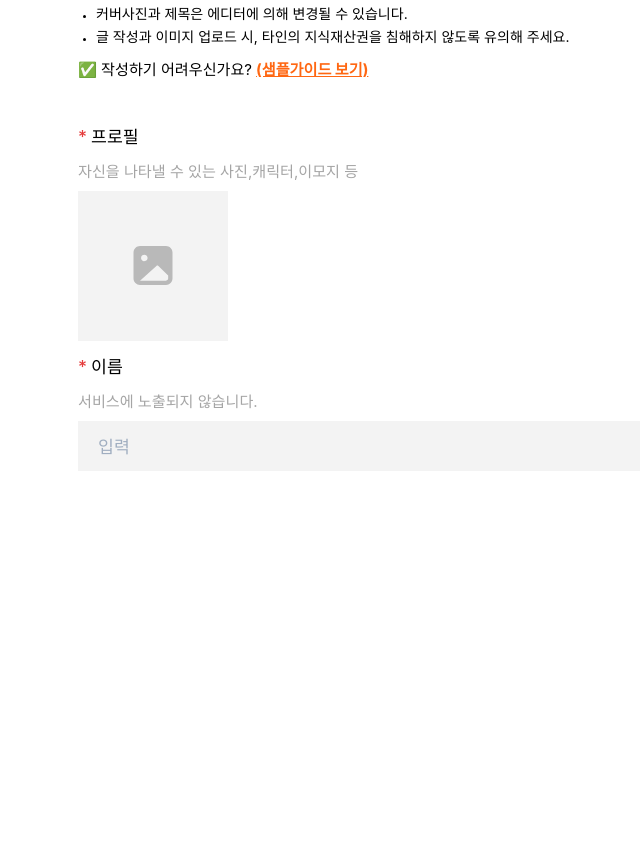
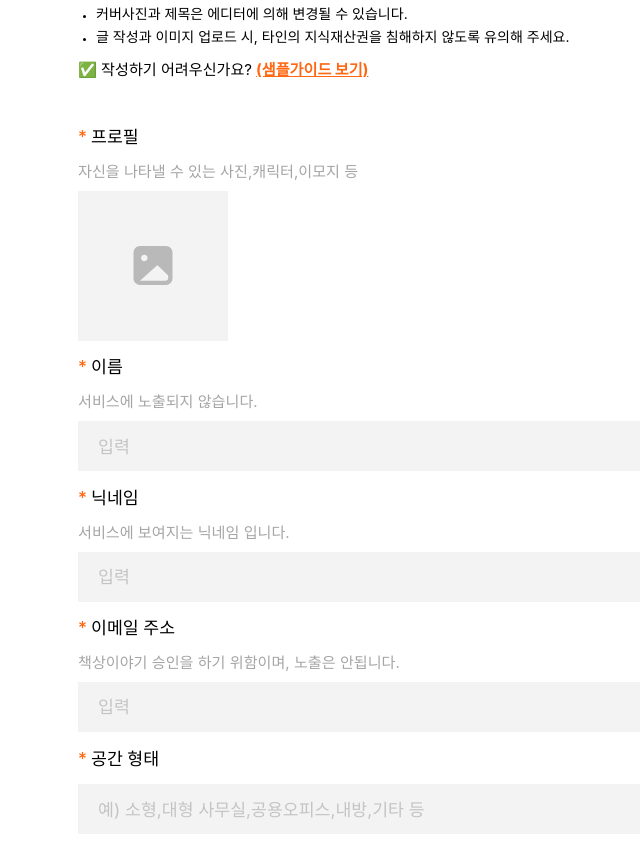
Before and after one commit to MyDeskDev/my-desk-front, a Next.js app: page /invite/desks/new in a window 1280 px wide. Shown: the part 381-1227 px from the top of the page, without its empty margins (180-820 px from the left). Before the commit the page ends 864 px from the top, so only its background shows below. Built offline with nearby package versions, Linux system fonts and the light colour scheme; a web font is replaced by a local one.

Commit message:
마이데스크 작성 초대 기본 입력 ui 추가

```diff
--- a/src/components/CreateDesk/InputBox.tsx
+++ b/src/components/CreateDesk/InputBox.tsx
@@ -31,7 +31,9 @@ const InputBox = (props: Props) => {
           requiredIndicator={<></>}
         >
           {props.isRequired && (
-            <RequiredIndicator m="0 4px 0 0">*</RequiredIndicator>
+            <RequiredIndicator m="0 4px 0 0" color="orange.500">
+              *
+            </RequiredIndicator>
           )}
           {props.label}
         </FormLabel>
--- a/src/components/CreateDesk/TextInput.tsx
+++ b/src/components/CreateDesk/TextInput.tsx
@@ -15,6 +15,12 @@ const TextInput = (props: Props) => {
       border="0"
       borderRadius="0"
       backgroundColor="#F3F3F3"
+      sx={{
+        '&::placeholder': {
+          overflow: 'visible',
+          color: '#C4C4C4',
+        },
+      }}
     />
   );
 };
--- a/src/pages/invite/desks/new.tsx
+++ b/src/pages/invite/desks/new.tsx
@@ -31,6 +31,23 @@ const InviteCreateDesk: NextPage = () => {
               >
                 <TextInput placeholder="입력" />
               </InputBox>
+              <InputBox
+                label="닉네임"
+                helperText="서비스에 보여지는 닉네임 입니다."
+                isRequired
+              >
+                <TextInput placeholder="입력" />
+              </InputBox>
+              <InputBox
+                label="이메일 주소"
+                helperText="책상이야기 승인을 하기 위함이며, 노출은 안됩니다."
+                isRequired
+              >
+                <TextInput placeholder="입력" />
+              </InputBox>
+              <InputBox label="공간 형태" isRequired>
+                <TextInput placeholder="예) 소형,대형 사무실,공용오피스,내방,기타 등" />
+              </InputBox>
             </InputGroup>
           </Box>
         </form>
```
